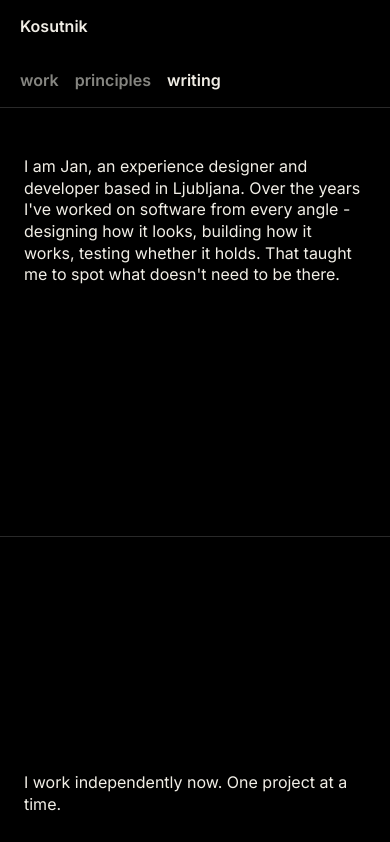
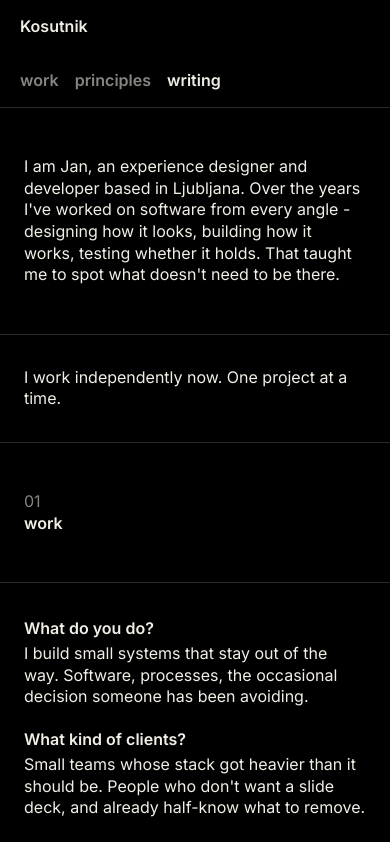
Before and after one commit to JanKosutnik/Kosutnik, a Next.js app: page / in a window 390 px wide. Shown: the top 842 px of the page. Built offline with nearby package versions, Linux system fonts and the light colour scheme.

Commit message:
Tighten mobile intro spacing

```diff
--- a/app/v1/v1.module.css
+++ b/app/v1/v1.module.css
@@ -215,7 +215,7 @@
     row-gap: 0;
   }
   .color .intro {
-    min-height: calc(100vh - 6.5rem);
+    min-height: 0;
     padding-top: 0;
   }
   .color .grid > :last-child {
```
